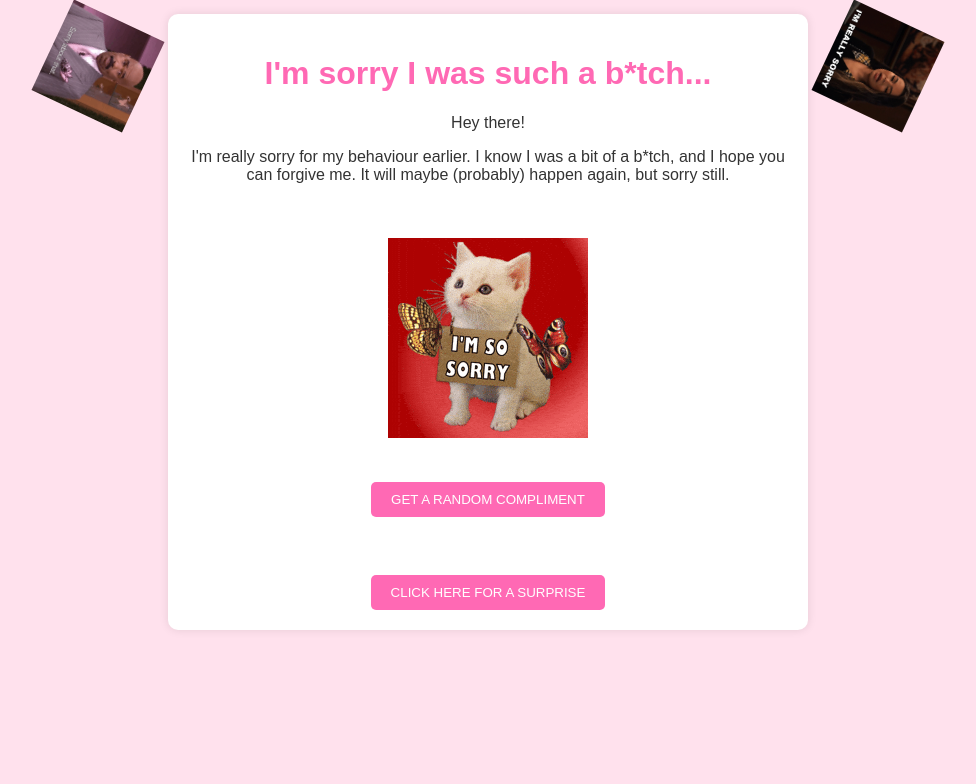
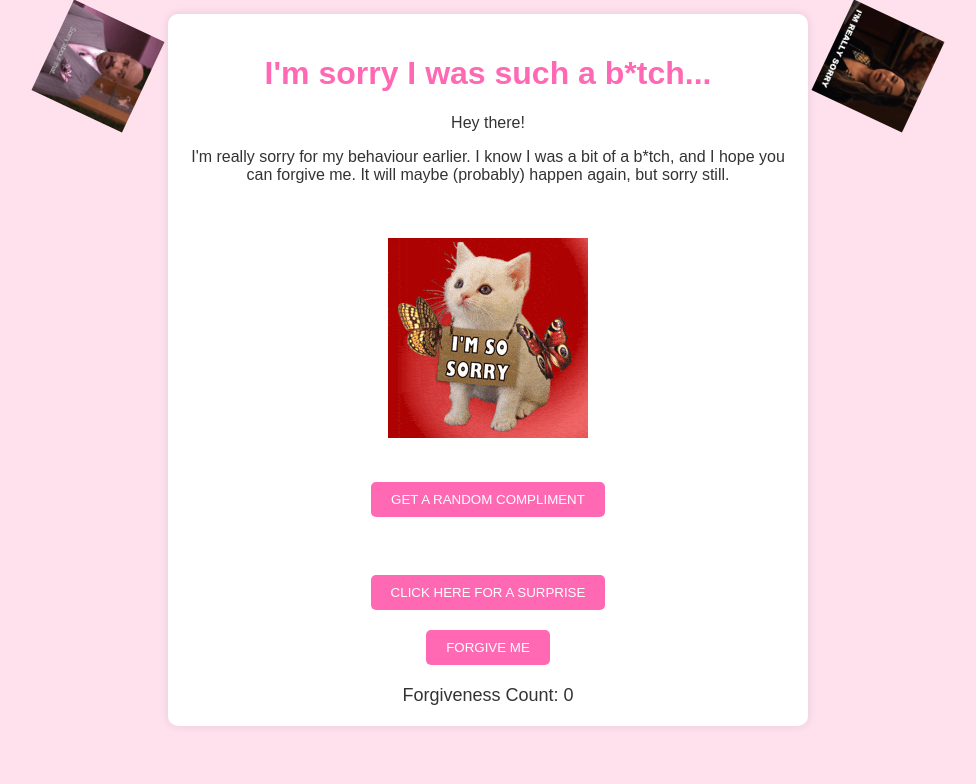
Before and after one commit to theaholtlund/sorry-i-was-a-b1tch, a Flask app: page / in a window 1280 px wide. Shown: the part 44-828 px from the top of the page, without its empty margins (152-1128 px from the left). Before the commit the page ends 674 px from the top, so only its background shows below. Run offline with Flask 3, Linux system fonts and the light colour scheme.

Commit message:
Implement new forgiveness counter feature

```diff
--- a/templates/index.html
+++ b/templates/index.html
@@ -56,6 +56,15 @@
       <div id="surprise" class="surprise-text" style="display: none">
         <p>🌸🌺🌼 You're hot and the best and I appreciate you a lot! 🌼🌺🌸</p>
       </div>
+      <br />
+
+      <!-- Forgiveness counter feature -->
+      <button id="forgive-button" onclick="incrementForgiveness()">
+        FORGIVE ME
+      </button>
+      <div id="forgiveness-count" class="surprise-text">
+        Forgiveness Count: <span id="forgiveness-number">0</span>
+      </div>
     </div>
 
     <!-- Floating images positioned dynamically with JavaScript code -->
```
